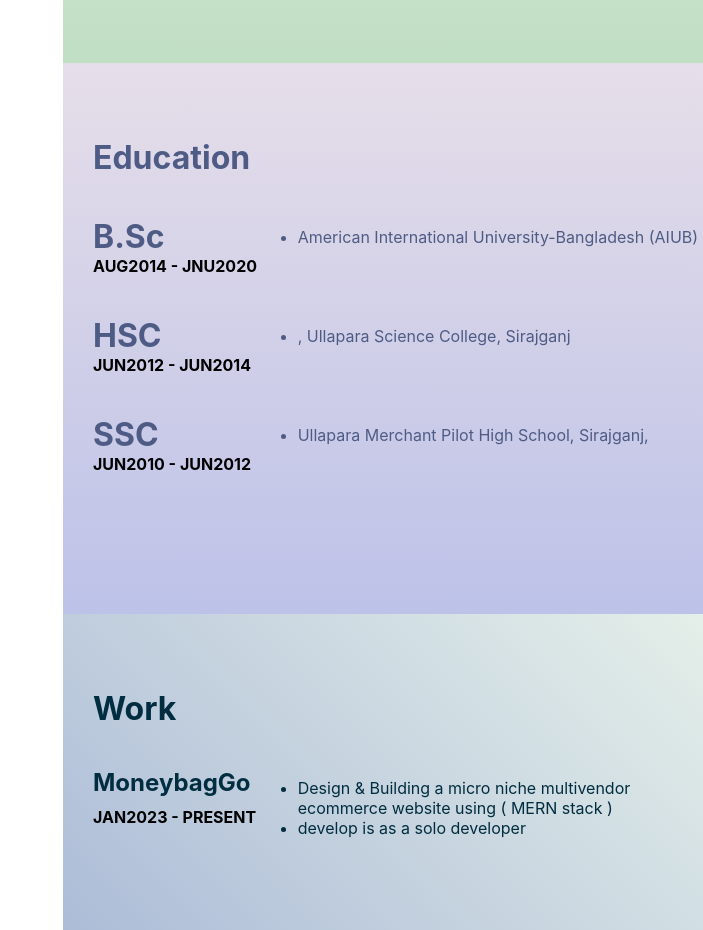
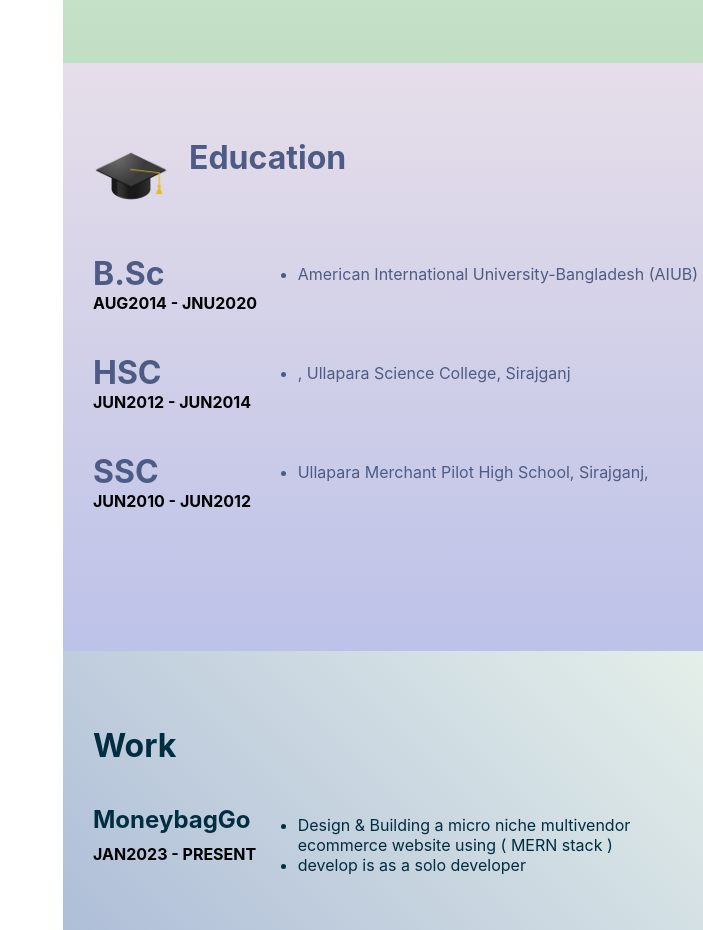
Before and after one commit to nasmus/Shakil_MERN_portfolio, a React (Create React App) app in the folder my-app/: page / in a window 1280 px wide. Shown: the part 880-1810 px from the top of the page, without its empty margins (577-1280 px from the left). Built offline with nearby package versions, Linux system fonts and the light colour scheme.

Commit message:
education logo update

```diff
--- a/my-app/src/CSS/EducationComponent.css
+++ b/my-app/src/CSS/EducationComponent.css
@@ -16,3 +16,13 @@
   width: 73%;
   align-items: flex-start;
 }
+.education__logo {
+  pointer-events: none;
+  display: flex;
+  padding-bottom: 40px;
+}
+.education__logo > img {
+
+  padding-right: 20px;
+  width: 12vh;
+}
--- a/my-app/src/Component/EducationComponent.js
+++ b/my-app/src/Component/EducationComponent.js
@@ -1,12 +1,16 @@
 import React from 'react'
 import '../CSS/EducationComponent.css'
+import education from '../image/education.png';
 
 function EducationComponent() {
   return (
     <div>
         <div className='Education' >
           <div style={{paddingLeft:'30px'}} data-aos="fade-up" >
-          <h1 style={{paddingBottom:"40px",color:'rgb(78, 92, 133)'}} >Education</h1>
+            <div className='education__logo' >
+              <img src={education} alt='educationLogo' />
+              <h1 style={{color:'rgb(78, 92, 133)'}} >Education</h1>
+            </div>
           <div className='Education__contant' >
             <div className='Education_contant__title' >
                 <h1 style={{color:'rgb(78, 92, 133)'}} >B.Sc</h1>
--- a/my-app/src/Component/TestAchievement.js
+++ b/my-app/src/Component/TestAchievement.js
@@ -8,7 +8,7 @@ function TestAchievement() {
     <div>
             <div className='achievement__content'>
               <div className='container Left-container '>
-                <img src={aiub} />
+                <img src={aiub} alt='aiub' />
                 <div className='text-box'>
                   <h2>AIUB</h2>
                   <small>OCT 2019</small>
@@ -17,7 +17,7 @@ function TestAchievement() {
                 </div>
               </div>
               <div className='container Right-container'>
-              <img src={aiub} />
+              <img src={aiub} alt='aiub' />
                 <div className='text-box'>
                   <h2>Programing Contest</h2>
                   <small>2018</small>
```
Also changed, not shown: my-app/src/image/education.png (added). Lines whose indentation alone changed are shown as unchanged.
